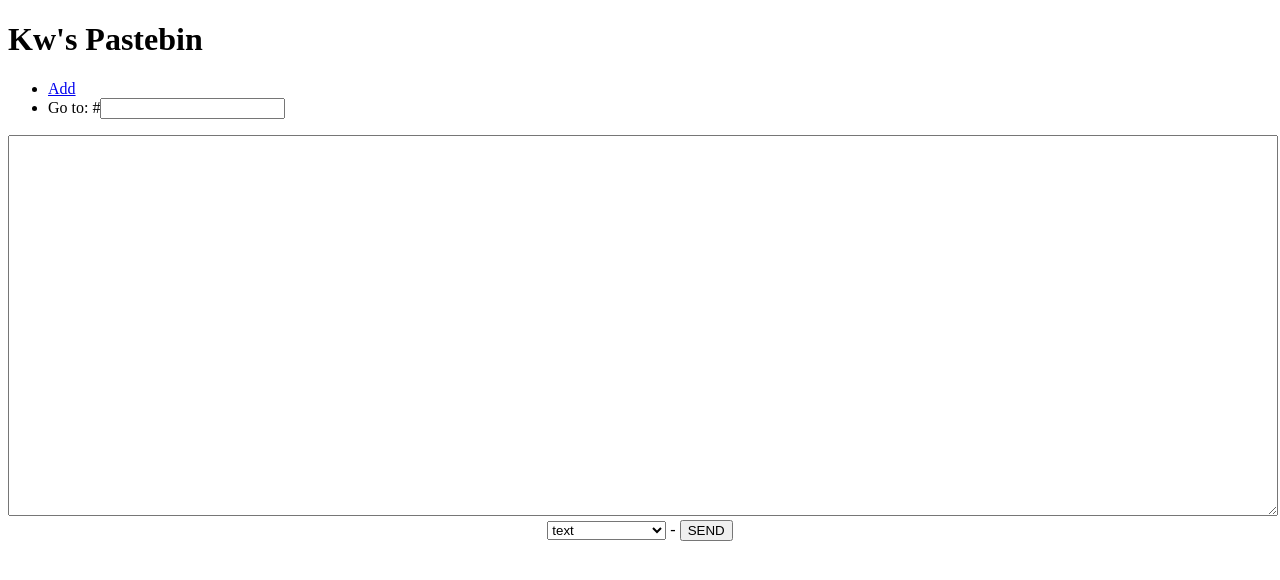
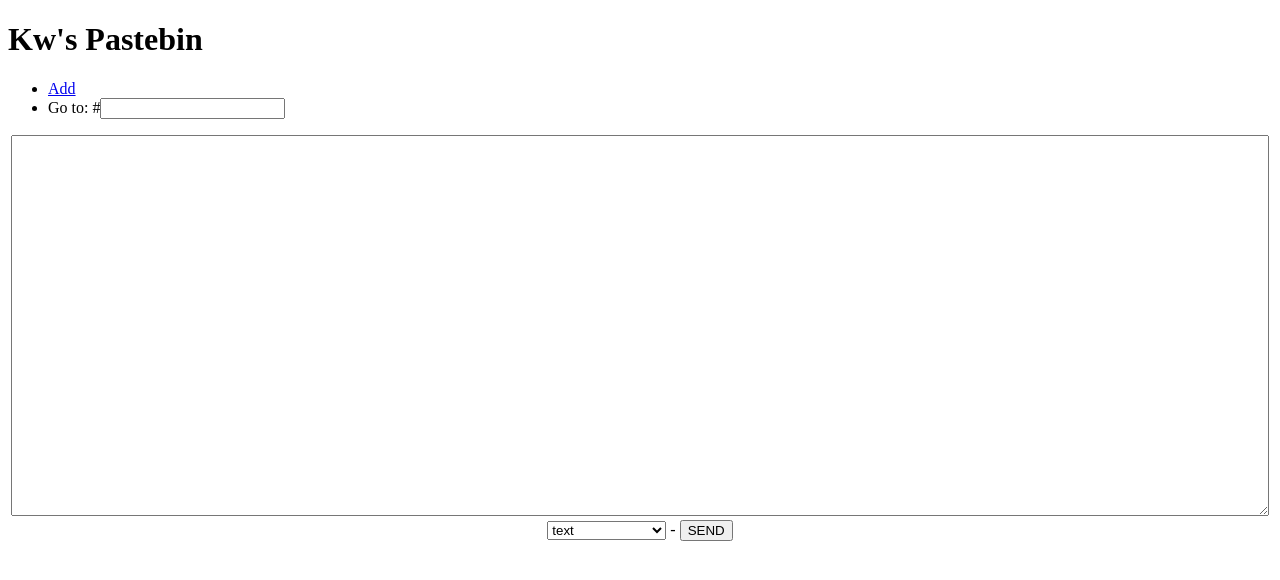
Before and after one commit to Kwpolska-graveyard/kwpastebin, a PHP site: page / in a window 1280 px wide. Shown: the top 580 px of the page. Run offline with PHP 8.4, Linux system fonts and the light colour scheme.

Commit message:
updates to style

```diff
--- a/style.css
+++ b/style.css
@@ -17,5 +17,4 @@ ul, li - you can make a menu from it (made only for horizontal menus)
 #form (form will cause it work for menu's inputbox)
 pre (above)
 html (not sure)
-A little tip:
 */
--- a/upform.php
+++ b/upform.php
@@ -4,7 +4,7 @@
  echo '
 <form action="send.php" method="post">
 <div id="form">
-	<textarea name="code" rows="25" cols="25" style="width: 100%; height: 25% border-color: #000000;"></textarea><br />
+	<textarea name="code" rows="25" cols="25" style="width: 99%; height: 25% border-color: #000000;"></textarea><br />
 	<select name="lng">
 	<optgroup label="Popular">
 		<option>bash</option> <option>c</option> <option>cpp</option> <option>csharp</option> <option>css</option> <option>html4strict</option> <option>java5</option> <option>java</option> <option>javascript</option> <option>php</option> <option>perl</option> <option>python</option> <option>rails</option> <option>ruby</option> <option>sql</option> <option selected="selected">text</option>
```
